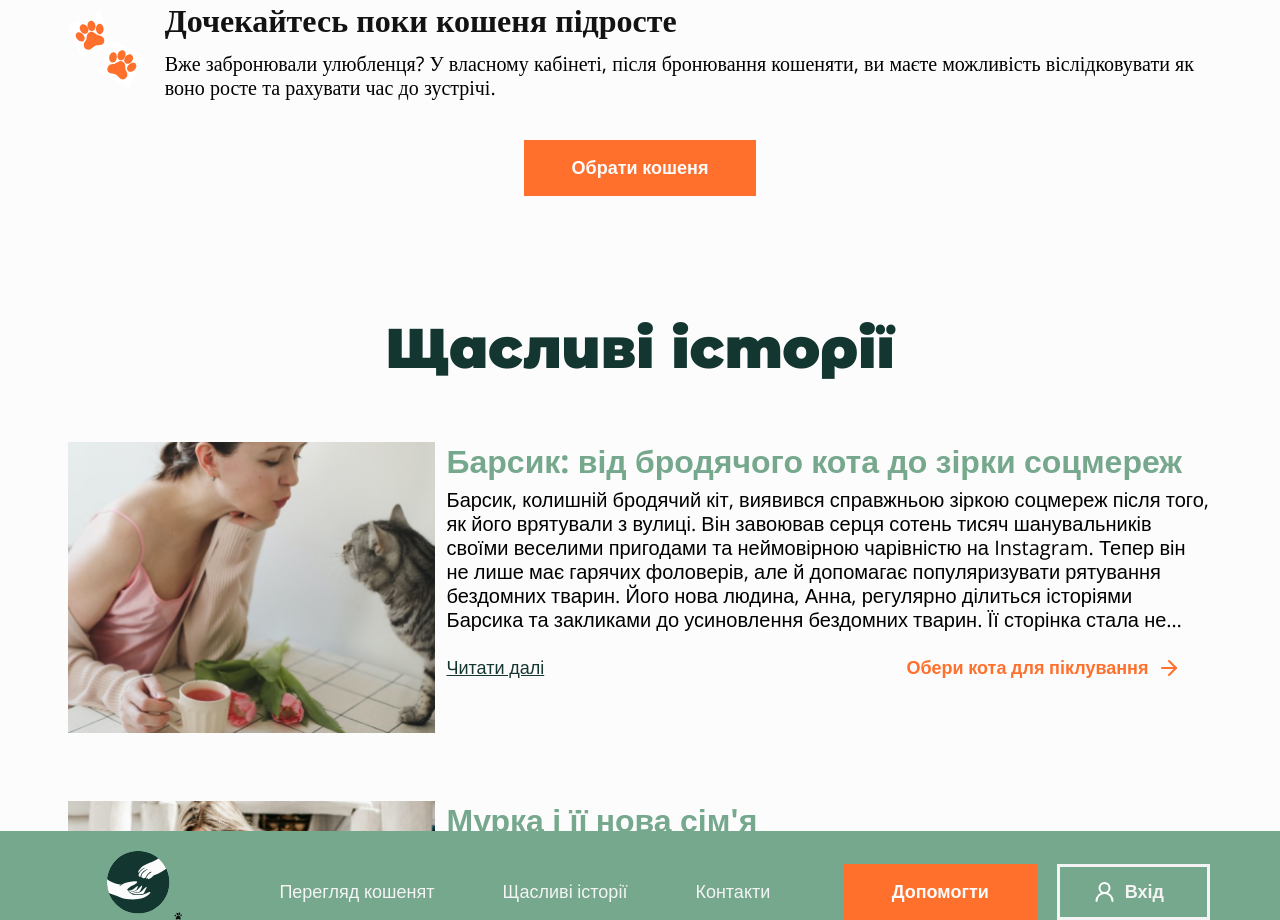
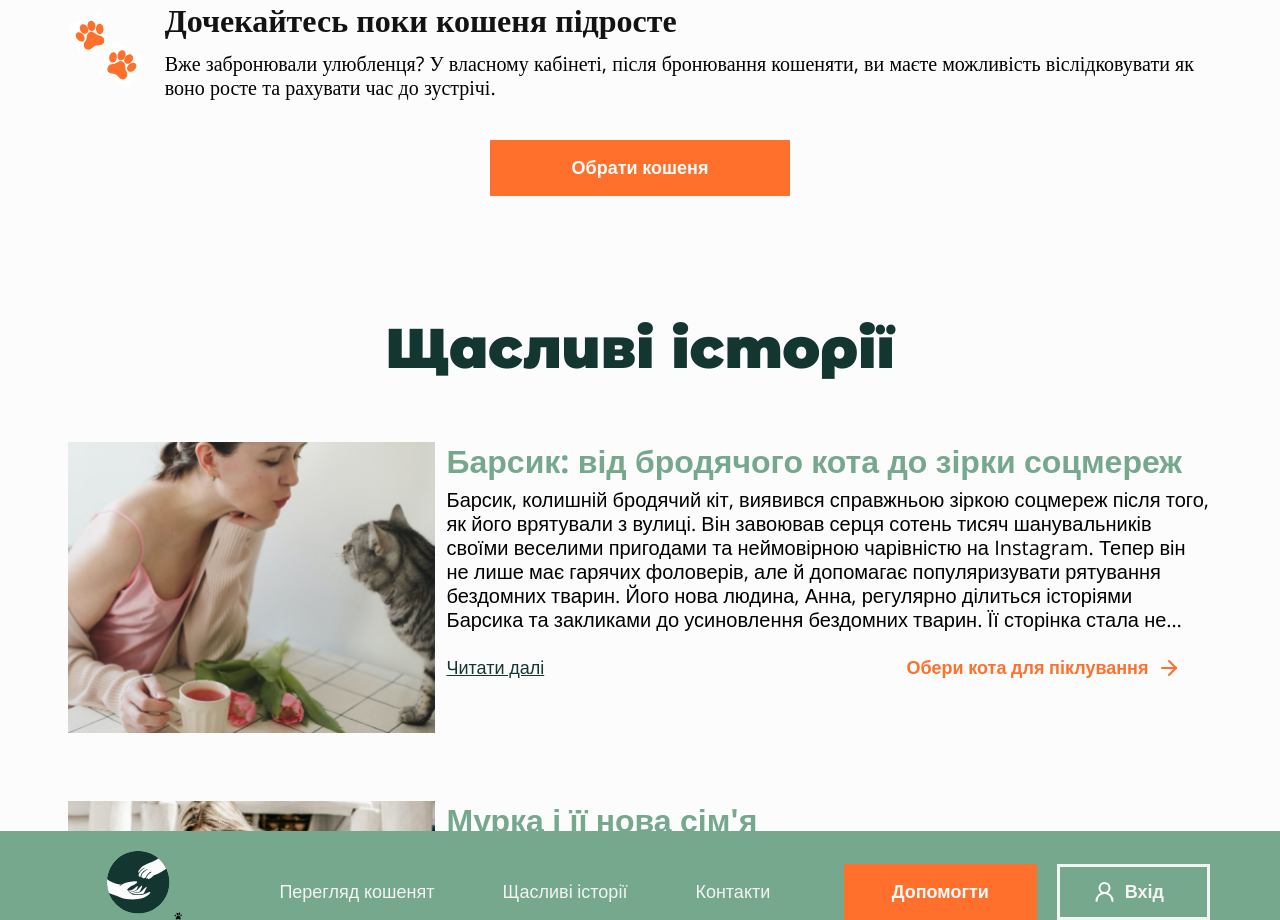
Before and after one commit to baza-trainee/cat_for_future, a React (Vite) app: page / in a window 1280 px wide. Shown: the part 2920-3840 px from the top of the page. Built offline with nearby package versions, Linux system fonts and the light colour scheme.

Commit message:
fix/fix button size in AdoptKittenInstruction component

```diff
--- a/src/components/AdoptKittenInstruction/AdoptKittenInstruction.module.scss
+++ b/src/components/AdoptKittenInstruction/AdoptKittenInstruction.module.scss
@@ -113,3 +113,11 @@
 		line-height: 1.5rem;
 	}
 }
+
+.btn {
+	width: 18rem;
+
+	@include small_tablet {
+		width: 18.75rem;
+	}
+}
--- a/src/components/AdoptKittenInstruction/AdoptKittenInstruction.tsx
+++ b/src/components/AdoptKittenInstruction/AdoptKittenInstruction.tsx
@@ -6,6 +6,7 @@ import s from './AdoptKittenInstruction.module.scss';
 
 const btn = {
 	marginTop: '1.28rem',
+	width: '100%',
 };
 
 const AdoptKittenInstruction: FC = () => {
@@ -48,6 +49,7 @@ const AdoptKittenInstruction: FC = () => {
 				</div>
 			</div>
 
+			<div className={s.btn}>
 				<Button
 					name={'Обрати кошеня'}
 					buttonClasses={'primaryBtn'}
@@ -55,6 +57,7 @@ const AdoptKittenInstruction: FC = () => {
 					styleBtn={btn}
 					onClick={() => scrollToSection('ourCats')}
 				/>
+			</div>
 		</section>
 	);
 };
```
Lines whose indentation alone changed are shown as unchanged.
